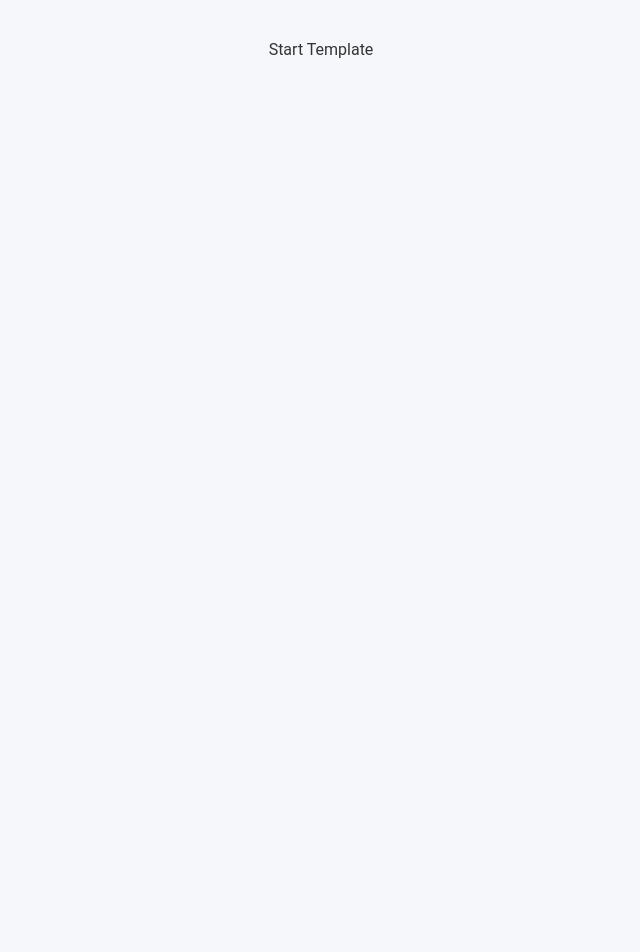
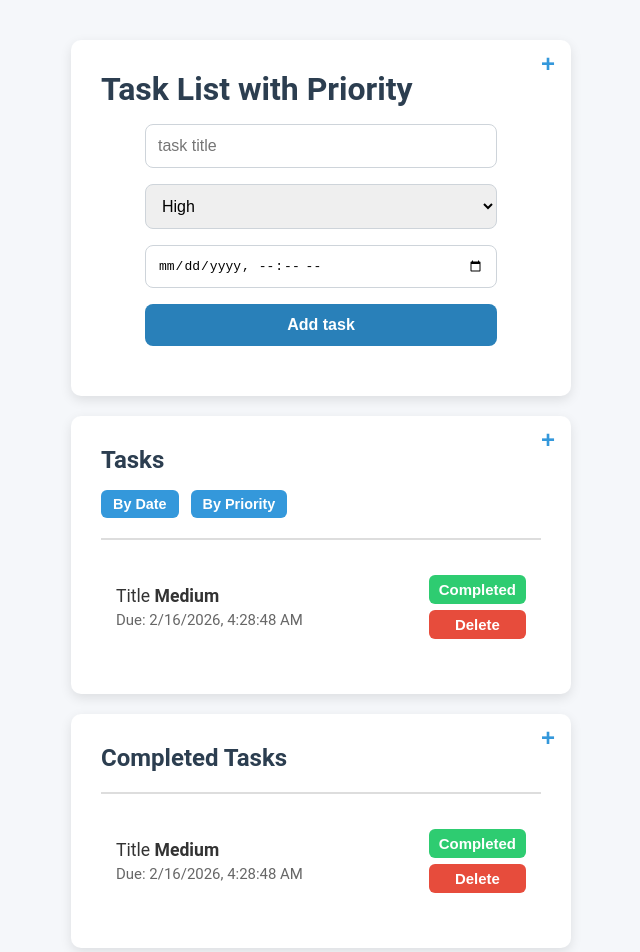
Before and after one commit to AlexxBelous/taskList, a React app: page / in a window 1280 px wide. Shown: the top 952 px of the page, without its empty margins (319-959 px from the left). Before the commit the page ends 800 px from the top, so only its background shows below. Built offline with nearby package versions, Linux system fonts and the light colour scheme; the HTML template or start-up script is replaced by a standard one.

Commit message:
What was done: 	The application structure was created. 	6.2

```diff
--- a/src/App.jsx
+++ b/src/App.jsx
@@ -1,5 +1,91 @@
 function App() {
-  return <div>Start Template</div>;
+    return <div className="app">
+
+        <div className="task-container">
+            <h1>Task List with Priority</h1>
+            <button className="close-button">+</button>
+            <TaskForm/>
+        </div>
+
+        <div className="completed-task-container">
+            <h2>Tasks</h2>
+            <button className="close-button">+</button>
+            <div className="sort-controls">
+                <button className="sort-button">By Date</button>
+                <button className="sort-button">By Priority</button>
+            </div>
+            <TaskList/>
+        </div>
+
+        <div className="completed-task-container">
+            <h2>Completed Tasks</h2>
+            <button className="close-button">+</button>
+            <CompletedTaskList/>
+        </div>
+        <Footer/>
+
+    </div>;
+}
+
+function TaskForm() {
+    return (
+        <form action="" className="task-form">
+            <input type="text" value={""} placeholder="task title" required/>
+            <select value={""}>
+                <option value="High">High</option>
+                <option value="Medium">Medium</option>
+                <option value="Low">Low</option>
+            </select>
+            <input value={""} type="datetime-local" required/>
+            <button type="submit">Add task</button>
+        </form>
+    )
+}
+
+function TaskList() {
+    return (
+        <ul className="task-list">
+            <TaskItem/>
+        </ul>
+    );
+}
+
+function CompletedTaskList() {
+    return (
+        <ul className="completed-task-list">
+            <TaskItem/>
+        </ul>
+    );
+}
+
+function TaskItem() {
+    return (
+        <li className="task-item ">
+            <div className="task-info">
+                <div>
+                    Title <strong>Medium</strong>
+                </div>
+                <div className="task-deadline">
+                    Due: {new Date().toLocaleString()}
+                </div>
+            </div>
+            <div className="task-buttons">
+                <button className="complete-button">Completed</button>
+                <button className="delete-button">Delete</button>
+            </div>
+        </li>
+    );
+}
+
+function Footer() {
+    return (
+        <footer className="footer">
+            <p>
+                Technologies and React concepts used: React, JSX, props, useState, component composition, conditional
+                rendering array methods (map, filter), event handling.
+            </p>
+        </footer>
+    );
 }
 
 export default App;
```
